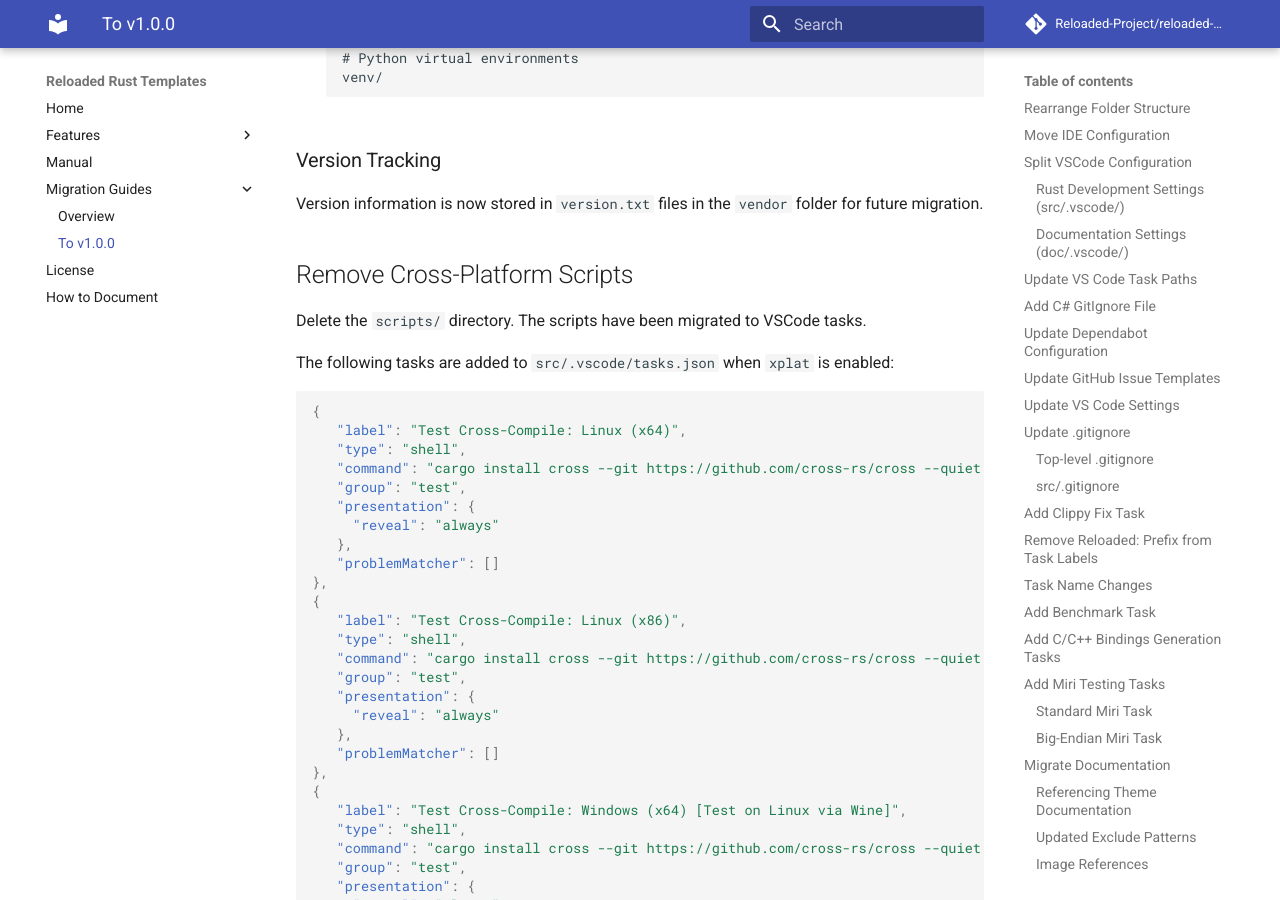
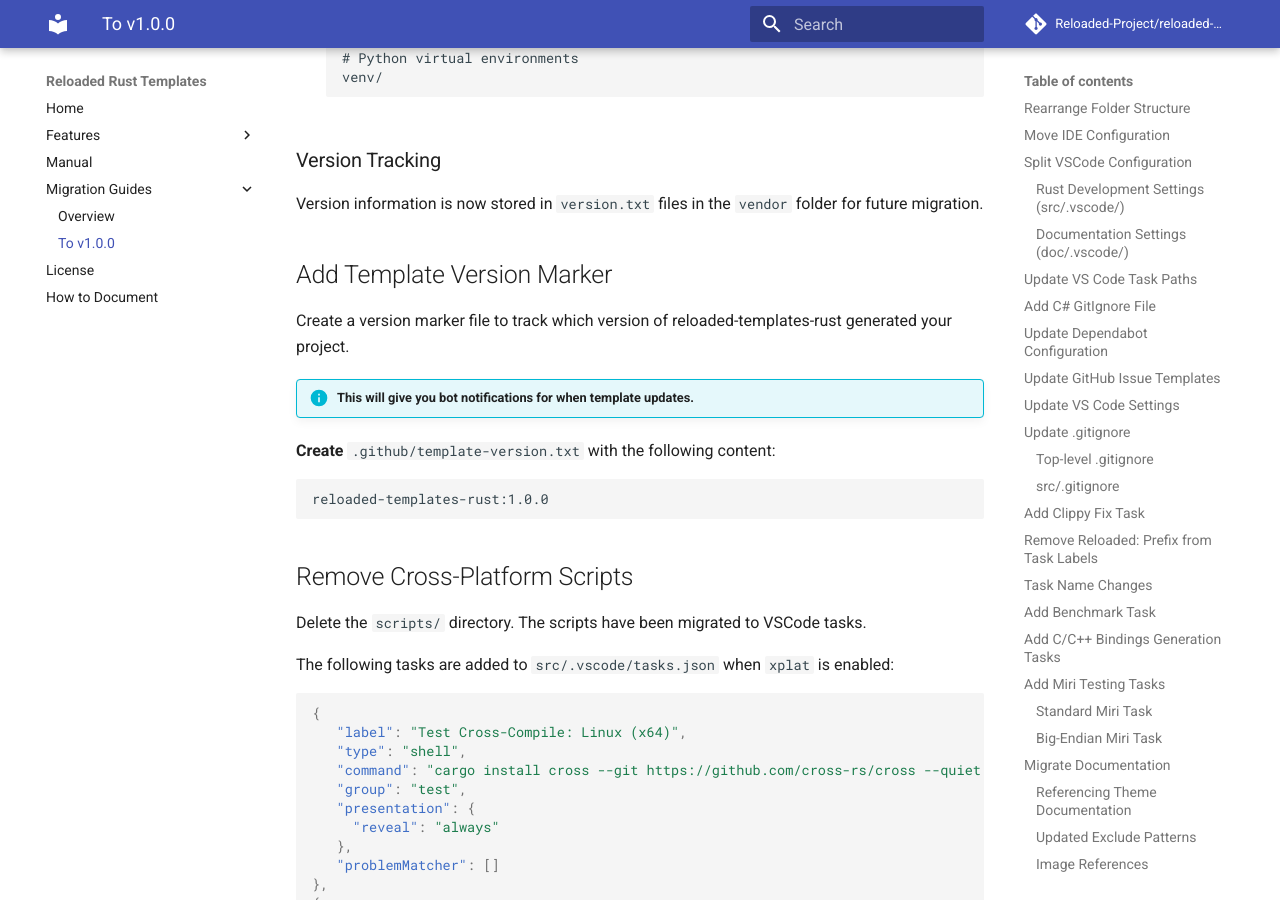
Before and after one commit to TheBestAstroNOT/reloaded-templates-rust, an MkDocs documentation site: the page built from docs/migration/v1.0.0.md, in a window 1280 px wide and 900 px high, scrolled down 16684 px. Built offline with MkDocs 1.6.1 and Material for MkDocs 9.7.7, drawn with Linux system fonts in a browser that asks for light colours; comment, search, counter and statistics services are not loaded.

Commit message:
Added: Template version file.

````diff
--- a/docs/migration/v1.0.0.md
+++ b/docs/migration/v1.0.0.md
@@ -783,6 +783,18 @@
 
 Version information is now stored in `version.txt` files in the `vendor` folder for future migration.
 
+## Add Template Version Marker
+
+Create a version marker file to track which version of reloaded-templates-rust generated your project.
+
+!!! info "This will give you bot notifications for when template updates."
+
+**Create** `.github/template-version.txt` with the following content:
+
+```
+reloaded-templates-rust:1.0.0
+```
+
 ## Remove Cross-Platform Scripts
 
 Delete the `scripts/` directory. The scripts have been migrated to VSCode tasks.
````
Also changed, not shown: 1 other file.
